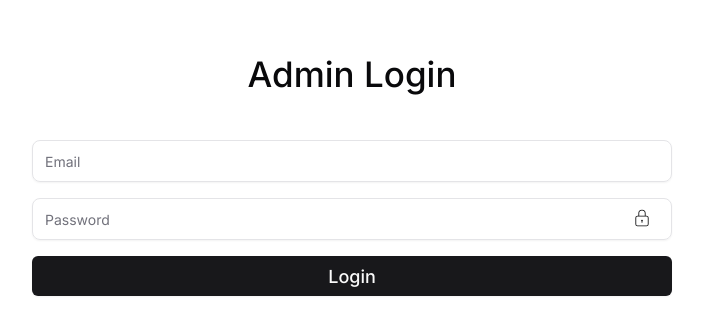
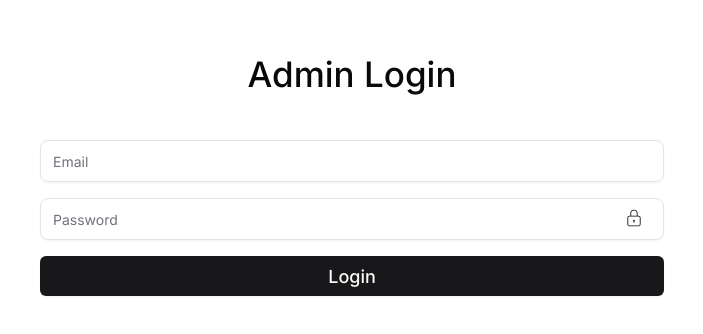
Before and after one commit to NadirYusifov/cyber, a Next.js app in the folder frontend/: page /admin/1 in a window 1280 px wide. Shown: the part 220-554 px from the top of the page, without its empty margins (288-991 px from the left). Built offline with nearby package versions, Linux system fonts and the light colour scheme.

Commit message:
Server error and console.log commit added

```diff
--- a/frontend/app/(admin)/admin/[adminlogin]/page.tsx
+++ b/frontend/app/(admin)/admin/[adminlogin]/page.tsx
@@ -30,17 +30,18 @@
         toast.success("Login Successfully")
         router.push("/admin/home")
       } else {
-        toast.error("LOgin Failed")
+        toast.error("Login Failed")
       }
     } catch (error) {
-      console.log(error);
+      toast.error("Server error")
+      // console.log(error);
     }
   }
 
   return (
     <section className="h-screen flex justify-center items-center">
-      <div className="container flex flex-col justify-center items-center">
-        <div className="w-1/2">
+      <div className="container px-4 mx-auto flex flex-col justify-center items-center">
+        <div className="w-full lg:w-1/2">
           <article className="pb-10 text-center">
             <h3 className="text-[2.188rem] font-medium">Admin Login</h3>
           </article>
```
